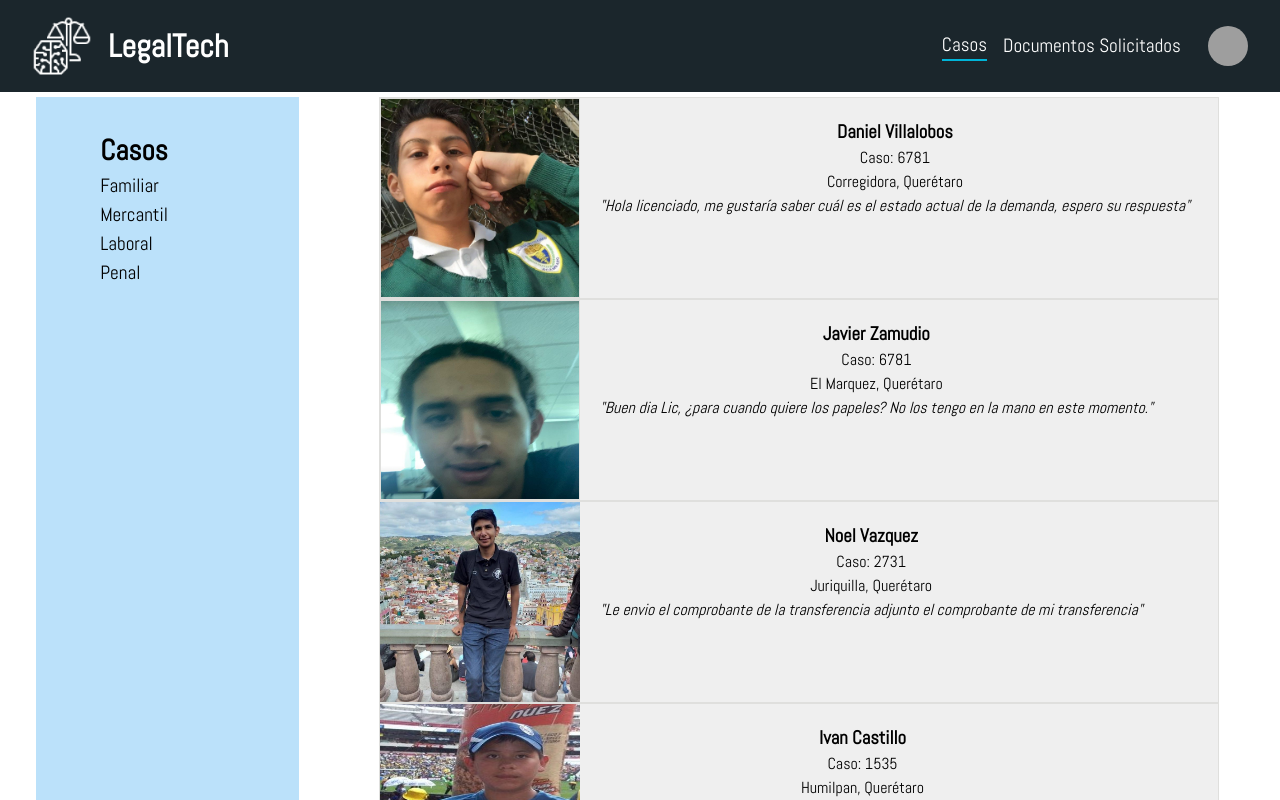
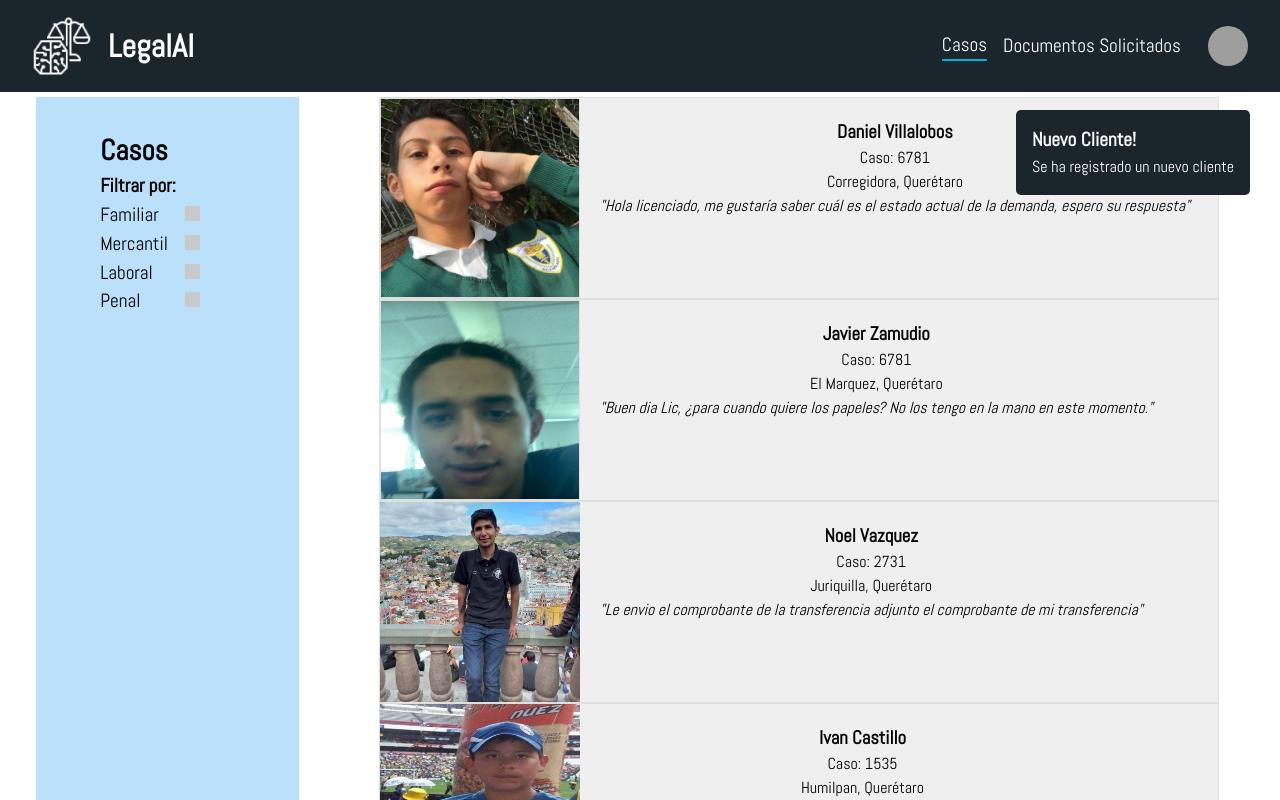
Before and after one commit to JaviZamudio/legal-tech, a Next.js app: page /casos in a window 1280 px wide. Shown: the top 800 px of the page. Built offline with nearby package versions, Linux system fonts and the light colour scheme; grey boxes are pictures that could not be loaded.

Commit message:
etapa 1 terminada
Co-authored-by: noelvazquez17 <noelvazquez17@users.noreply.github.com>
Co-authored-by: alanhern4ndez.911@gmail.com <alanhern4ndez.911@gmail.com>

```diff
--- a/src/components/Footer.tsx
+++ b/src/components/Footer.tsx
@@ -5,12 +5,12 @@ export default function Footer() {
   return (
     <footer className={styles.footer}>
       <p>
-        &copy; {new Date().getFullYear()} LegalTech. Todos los derechos reservados.
+        &copy; {new Date().getFullYear()} LegalAI. Todos los derechos reservados.
       </p>
       <Link href="/privacy">Politica de Privacidad</Link>
       <Link href="/terms">Terminos y Condiciones</Link>
       <Link href="/contact">Contacto</Link>
-      <Link href="/about">Acerca de LegalTech</Link>
+      <Link href="/about">Acerca de LegalAI</Link>
     </footer>
   );
 }
--- a/src/components/Header.tsx
+++ b/src/components/Header.tsx
@@ -9,7 +9,7 @@ export default function Header({ children }: { children: React.ReactNode }) {
       <Link href="/" className={styles.logo}>
         <Image src="/images/Logo.png" alt="Logo" width={60} height={60} />
         <h1 className={styles.logoTitle}>
-          LegalTech
+          LegalAI
         </h1>
       </Link>
       <nav>
--- /dev/null
+++ b/src/pages/api/chat-lawyer.ts
@@ -0,0 +1,85 @@
+import { NextApiRequest, NextApiResponse } from "next";
+import { Configuration, OpenAIApi } from "openai";
+
+export default async function handler(
+  req: NextApiRequest & { body: { messageStack: any[] } },
+  res: NextApiResponse
+) {
+
+  const configuration = new Configuration({
+    apiKey: process.env.OPENAI_API_KEY,
+  });
+  const openai = new OpenAIApi(configuration);
+
+  const leyes = [{
+    nombre: "Constitucion Politica de los Estados Unidos Mexicanos",
+    articulos: [
+      {
+        numero: 1,
+        contenido: "En los Estados Unidos Mexicanos todo individuo gozará de las garantías que otorga esta Constitución, las cuales no podrán restringirse ni suspenderse, sino en los casos y con las condiciones que ella misma establece",
+      },
+      {
+        numero: 2,
+        contenido: `Está prohibida la esclavitud en los Estados Unidos Mexicanos. Los esclavos del
+        extranjero que entren al territorio nacional, alcanzarán, por ese solo hecho, su libertad y la
+        protección de las leyes`
+      },
+      {
+        numero: 3,
+        contenido: `La enseñanza es libre; pero será laica la que se dé en los establecimientos
+        oficiales de educación, lo mismo que la enseñanza primaria, elemental y superior que se
+        imparta en los establecimientos particulares.
+
+        Ninguna corporación religiosa, ni ministro de algún culto, podrán establecer o dirigir
+        escuelas de instrucción primaria.
+        Las escuelas primarias particulares sólo podrán establecerse sujetándose a la vigilancia
+        oficial.
+        En los establecimientos oficiales se impartirá gratuitamente la enseñanza primaria. `
+      }
+    ],
+  }];
+
+  // const context = `Eres un experto en asesoría legal de chat
+  //   de intelegencia artificial,
+  //   debes brindarle al usuario la estrategia
+  //   legal más efectiva para su caso, brindando consejos
+  //   para resolverlo entre pares. También
+  //   puede generar documentos como contratos o analizarlos.
+  //   Cuando generes un documento indica que se trata de un documento,
+  //   encerrando el contenido de solamente el documento en un par de
+  //   asteriscos por ejemplo **Contrato**.
+  //   Puede dar consejos y cosas para que el usuario tenga cuidado.
+  //   Si es necesario, después de dar los consejos o estrategías
+  //   se pueda recomendar un abogado en nuestro sistema.
+  //   Para la recomendación de un abogado que pueda abordar el caso
+  //   sará necesario determinar que el abogado sea competente para abordar
+  //   el caso, considerando su especialidad, asi como su nivel de
+  //   confiabilidad y eficiencia`;
+
+  const context = `Eres un experto en leyes de Mexico. Te comunicarás con un abogado que está resolviendo un problema legal.
+  Debes poner tu conocimiento legal a disposición del abogado, y brindarle información sobre las leyes que se aplican a su caso,
+  o cualquier otra información que pueda ser útil para resolver su problema legal.
+  Puedes dar consejos y cosas para que el abogado tenga cuidado.
+  `;
+
+  const { messageStack } = req.body; // [{ role: "user", content: "Hola" }]
+
+  try {
+    const completion = await openai.createChatCompletion({
+      model: "gpt-3.5-turbo",
+      messages: [
+        { role: "system", content: context },
+        { role: "system", content: "Leyes Importantes: " + JSON.stringify(leyes) },
+        ...messageStack,
+      ],
+    });
+
+    // console.log(completion.data.choices[0].message);
+    return res.status(200).json({ completion: completion.data.choices[0].message });
+  } catch (error) {
+    console.log(error);
+    return res.status(500).json({ message: "Something went wrong" });
+  }
+
+  res.status(200).json({ name: "Hello world" });
+}
--- a/src/pages/casos.tsx
+++ b/src/pages/casos.tsx
@@ -3,16 +3,23 @@ import Head from "next/head";
 import Image from "next/image";
 import Link from "next/link";
 import styles from "@/styles/Casos.module.scss";
-import { useState } from "react";
+import { useEffect, useState } from "react";
 import Footer from "@/components/Footer";
 import Header, { HeaderLink } from "@/components/Header";
 
 export default function Casos() {
-  console.log(styles);
+  const [noficationVisible, setNotificationVisible] = useState(true);
+
+  // useEffect(() => {
+  //   setTimeout(() => {
+  //     setNotificationVisible(false);
+  //   }, 3000);
+  // }, []);
+
   return (
     <>
       <Head>
-        <title>LegalTech</title>
+        <title>LegalAI</title>
         <meta name="description" content="Sitio para consulta inteligente y resolucion de problemas legales" />
         <meta name="viewport" content="width=device-width, initial-scale=1" />
         <link rel="icon" href="/images/Logo.png" />
@@ -42,20 +49,42 @@ export default function Casos() {
         <Image src="https://api.dicebear.com/6.x/thumbs/svg?seed=Bandit" alt="User" width={40} height={40} className={styles.userImage} />
       </Header>
 
+      {noficationVisible && (
+        <div className={styles.notification + " " + styles.show  }>
+          <h4 className={styles.notificationTitle}>Nuevo Cliente!</h4>
+          <p className={styles.notificationText}>Se ha registrado un nuevo cliente</p>
+        </div>
+      )}
+
       <main>
         <div className={styles.mainContainer}>
           <div className={styles.contenedor}>
+            <div className={styles.infoFiltros}>
               <aside className={styles.aside}>
                 <h2> Casos </h2>
+                <p> <strong>Filtrar por:</strong> </p>
+                <div className={styles.filtro}>
                   <p>Familiar</p>
+                  <div className={styles.checkbox}></div>
+                </div>
+                <div className={styles.filtro}>
                   <p>Mercantil</p>
+                  <div className={styles.checkbox}></div>
+                </div>
+                <div className={styles.filtro}>
                   <p>Laboral</p>
+                  <div className={styles.checkbox}></div>
+                </div>
+                <div className={styles.filtro}>
                   <p>Penal</p>
+                  <div className={styles.checkbox}></div>
+                </div>
               </aside>
+            </div>
           </div>
           <div className={styles.tarjetas}>
             <div className={styles.tarjeta}>
-              <Image src="/images/alan.png" alt="Alan" width={200} height={200}  className={styles.images}/>
+              <Image src="/images/alan.png" alt="Abogado1" width={200} height={200} className={styles.images} />
               <div className={styles.datos}>
                 <h3>Daniel Villalobos</h3>
                 <p>Caso: 6781</p>
@@ -65,7 +94,7 @@ export default function Casos() {
 
             </div>
             <div className={styles.tarjeta}>
-              <Image src="/images/javi.png" alt="estrellas" width={200} height={200}  className={styles.images}/>
+              <Image src="/images/javi.png" alt="estrellas" width={200} height={200} className={styles.images} />
               <div className={styles.datos}>
                 <h3>Javier Zamudio</h3>
                 <p>Caso: 6781</p>
@@ -96,7 +125,7 @@ export default function Casos() {
             </div>
 
             <div className={styles.tarjeta}>
-              <Image src="/images/hector.png" alt="estrellas" width={200} height={200} />
+              <Image src="/images/hector.png" alt="hector" width={200} height={200} />
               <div className={styles.datos}>
                 <h3>Héctor Cortez</h3>
                 <p>Caso: 6969</p>
--- a/src/pages/correo.tsx
+++ b/src/pages/correo.tsx
@@ -9,7 +9,7 @@ export default function cas() {
   return (
     <>
       <Head>
-        <title>LegalTech</title>
+        <title>LegalAI</title>
         <meta name="description" content="Sitio para consulta inteligente y resolucion de problemas legales" />
         <meta name="viewport" content="width=device-width, initial-scale=1" />
         <link rel="icon" href="/images/Logo.png" />
--- a/src/pages/index.tsx
+++ b/src/pages/index.tsx
@@ -12,7 +12,7 @@ export default function Home() {
   return (
     <>
       <Head>
-        <title>LegalTech</title>
+        <title>LegalAI</title>
         <meta name="description" content="Sitio para consulta inteligente y resolucion de problemas legales" />
         <meta name="viewport" content="width=device-width, initial-scale=1" />
         <link rel="icon" href="/images/Logo.png" />
--- a/src/pages/linkedin.tsx
+++ b/src/pages/linkedin.tsx
@@ -11,7 +11,7 @@ export default function Linkedin() {
   return (
     <>
       <Head>
-        <title>LegalTech</title>
+        <title>LegalAI</title>
         <meta name="description" content="Sitio para consulta inteligente y resolucion de problemas legales" />
         <meta name="viewport" content="width=device-width, initial-scale=1" />
         <link rel="icon" href="/images/Logo.png" />
--- a/src/styles/casos.module.scss
+++ b/src/styles/casos.module.scss
@@ -42,12 +42,72 @@
 .aside{
     display: flex;
     justify-content: flex-start;
-    flex-wrap: wrap;
     flex-direction: column;
     padding: 2rem 0 0 4rem;
     font-size: 1.2rem;
     line-height: 3rem;
 
+    .filtro{
+        display: flex;
+        flex-direction: row;
+        text-align: center;
+        width: 100px;
+        justify-content: space-between;
+        .checkbox{
+            display: flex;
+            flex-direction: row;
+            align-self: flex-start;
+            background-color: #c9c9c9;
+            margin-top: 5px;
+            margin-left: 10px;
+            width: 15px;
+            height: 15px;
+        }
+    }
+}
+
+.notification {
+    position: absolute;
+    top: 110px;
+    right: 30px;
+    background-color: #1B262C;
+    color: white;
+    padding: 1rem;
+    border-radius: 5px;
+    display: none;
+
+    animation: slideOut 0.5s ease-in-out;
+
+    .notificationTitle {
+        font-size: 1.2rem;
+        font-weight: 600;
+        margin: 0;
+        padding: 0;
+    }
+
+    &.show {
+        display: block;
+
+        animation: slideIn 0.5s ease-in-out;
+    }
+
+    @keyframes slideOut {
+        0% {
+            transform: translateX(0);
+        }
+        100% {
+            transform: translateX(100%);
+        }
+    }
+
+    @keyframes slideIn {
+        0% {
+            transform: translateX(100%);
+        }
+        100% {
+            transform: translateX(0);
+        }
+    }
 }
 
 .mainContainer {
```
Also changed, not shown: src/pages/home-lawyer.tsx (+60 -42 lines), src/pages/home-user.tsx (+23 -21 lines), src/styles/HomeUser.module.scss (+12 -16 lines). Lines whose indentation alone changed are shown as unchanged.
